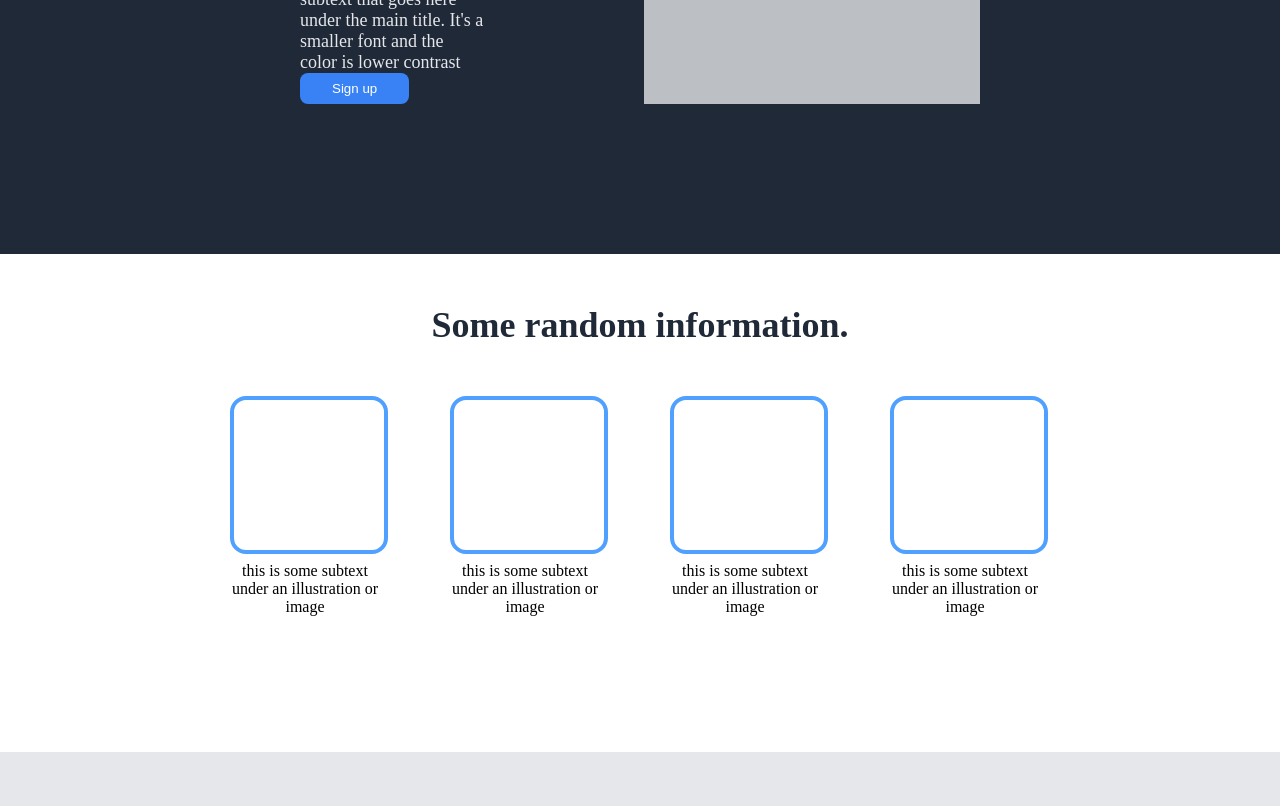
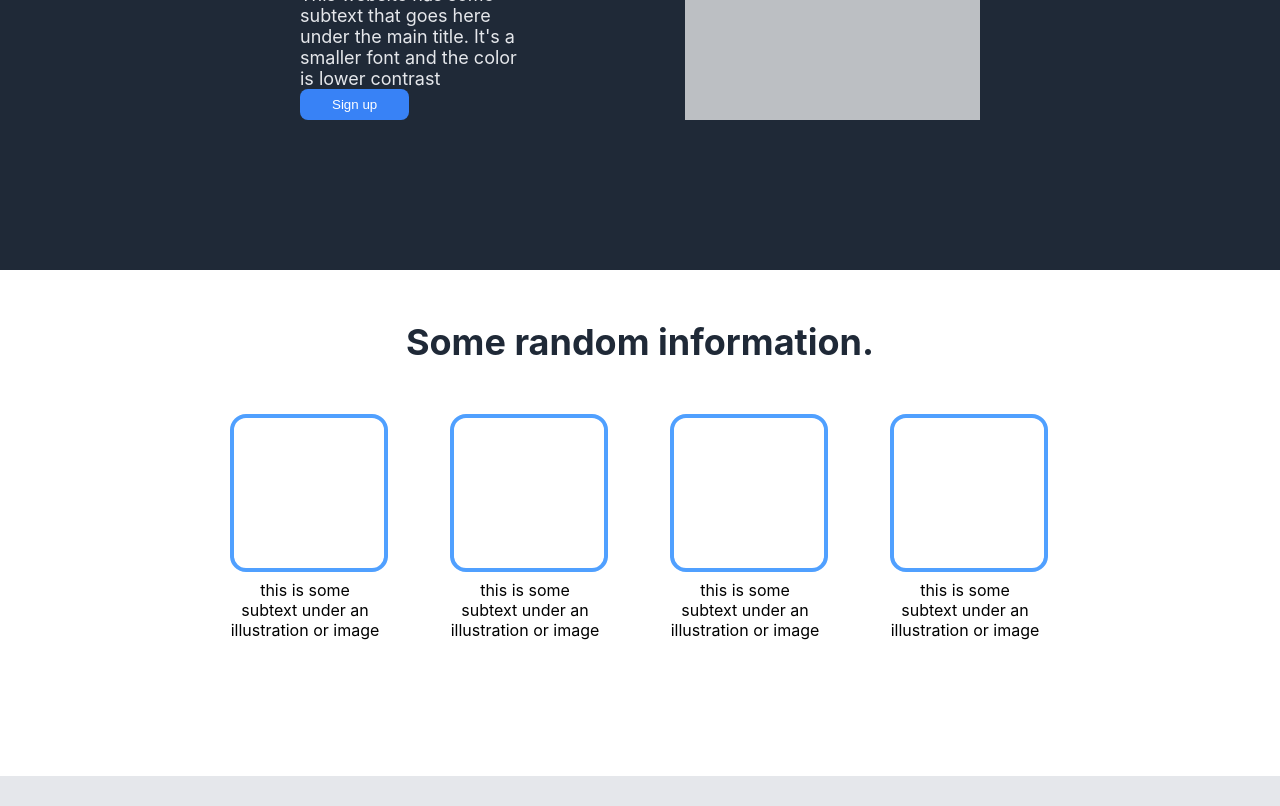
Before and after one commit to Jalapo/landing-page, a plain HTML site: page index.html in a window 1280 px wide. Shown: the part 459-1265 px from the top of the page. Drawn offline with Linux system fonts and the light colour scheme.

Commit message:
updated font

```diff
--- a/style.css
+++ b/style.css
@@ -3,6 +3,7 @@ body {
     display: flex;
     flex-direction: column;
     margin: 0;
+    font-family: -apple-system, BlinkMacSystemFont, 'Segoe UI', Roboto, Oxygen, Ubuntu, Cantarell, 'Open Sans', 'Helvetica Neue', sans-serif
 }
 
 .header {
```
